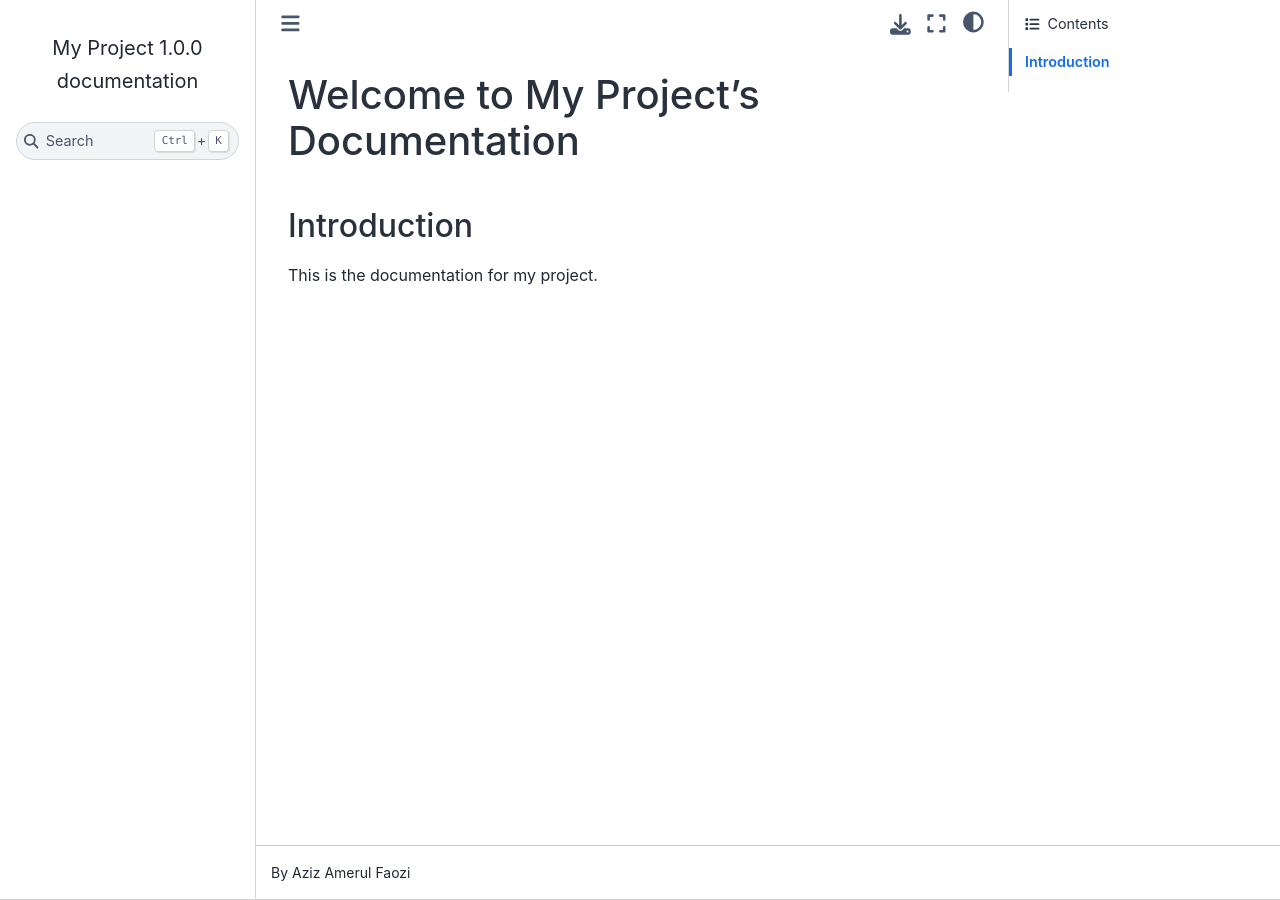
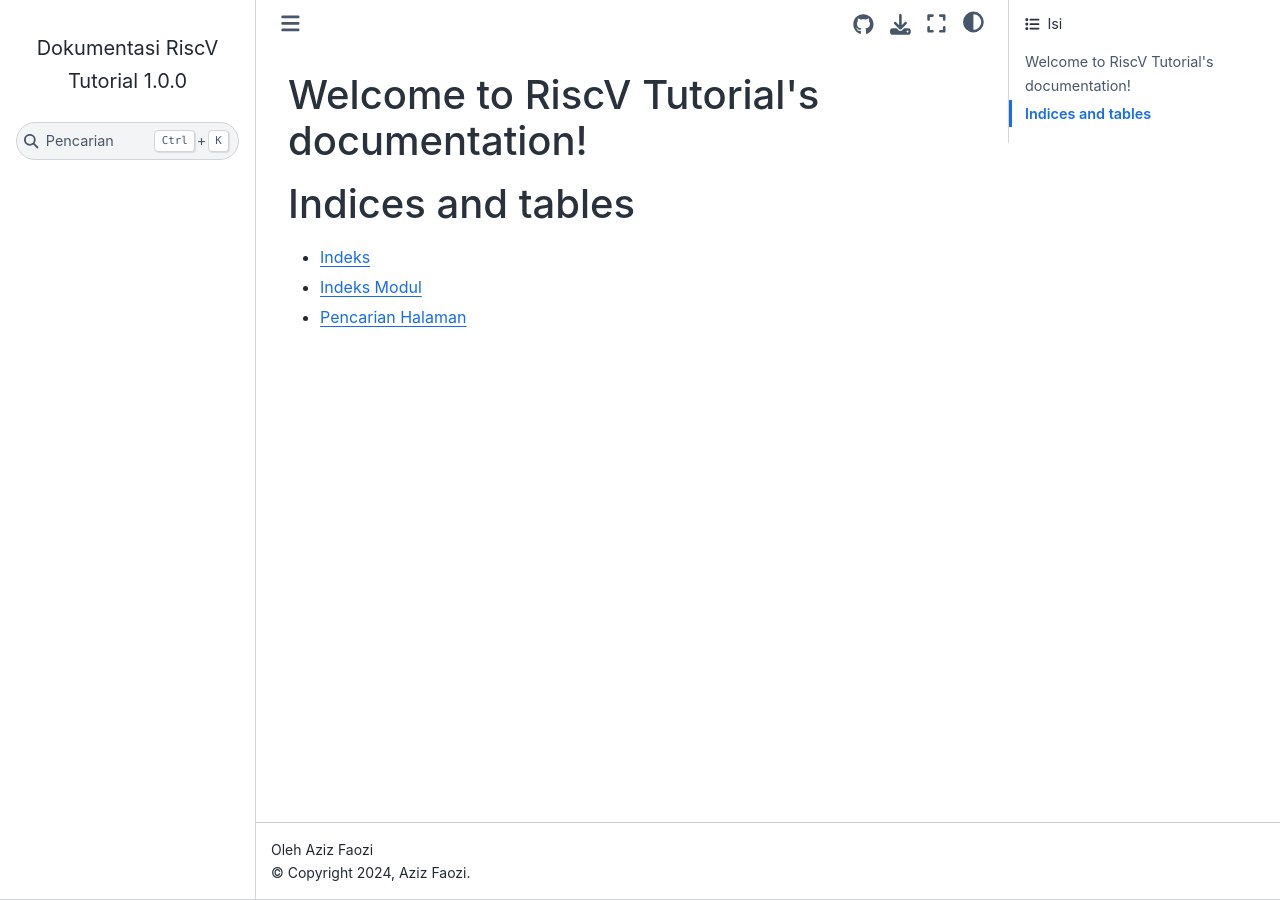
Before and after one commit to faoziaziz/radics-riscv-tut, a Sphinx documentation site: the page built from docs/index.rst, in a window 1280 px wide. Built offline with Sphinx 7.4.7 and the Sphinx Book theme 1.1.4, drawn with Linux system fonts in a browser that asks for light colours.

Commit message:
addconfig

```diff
--- a/docs/conf.py
+++ b/docs/conf.py
@@ -1,7 +1,36 @@
-# The project name.
-project = 'My Project'
-author = 'Aziz Amerul Faozi'
-version = '1.0'
+# Configuration file for the Sphinx documentation builder.
+#
+# For the full list of built-in configuration values, see the documentation:
+# https://www.sphinx-doc.org/en/master/usage/configuration.html
+
+# -- Project information -----------------------------------------------------
+# https://www.sphinx-doc.org/en/master/usage/configuration.html#project-information
+
+project = 'RiscV Tutorial'
+copyright = '2024, Aziz Faozi'
+author = 'Aziz Faozi'
 release = '1.0.0'
+
+# -- General configuration ---------------------------------------------------
+# https://www.sphinx-doc.org/en/master/usage/configuration.html#general-configuration
+
+extensions = []
+
+templates_path = ['_templates']
+exclude_patterns = ['_build', 'Thumbs.db', '.DS_Store']
+
+language = 'ID'
+
+# -- Options for HTML output -------------------------------------------------
+# https://www.sphinx-doc.org/en/master/usage/configuration.html#options-for-html-output
+
 html_theme = 'sphinx_book_theme'
-extensions = ['sphinx.ext.autodoc']
+
+html_theme_options = {
+    'repository_url': 'https://github.com/executablebooks/sphinx-book-theme',
+    'use_repository_button': True,
+    'use_issues_button': True,
+    'logo_only': True,
+}
+
+html_static_path = ['_static']
--- a/docs/index.rst
+++ b/docs/index.rst
@@ -1,10 +1,20 @@
-Welcome to My Project's Documentation
-=====================================
+.. RiscV Tutorial documentation master file, created by
+   sphinx-quickstart on Sun Dec 15 15:26:22 2024.
+   You can adapt this file completely to your liking, but it should at least
+   contain the root `toctree` directive.
+
+Welcome to RiscV Tutorial's documentation!
+==========================================
 
 .. toctree::
    :maxdepth: 2
    :caption: Contents:
 
-Introduction
-------------
-This is the documentation for my project.
+
+
+Indices and tables
+==================
+
+* :ref:`genindex`
+* :ref:`modindex`
+* :ref:`search`
--- a/docs/requirements.txt
+++ /dev/null
@@ -1 +0,0 @@
-sphinx_book_theme
```
Also changed, not shown: docs/installation.rst (deleted, +0 -7 lines), docs/theme.toml (deleted, +0 -27 lines), 2 other files.
